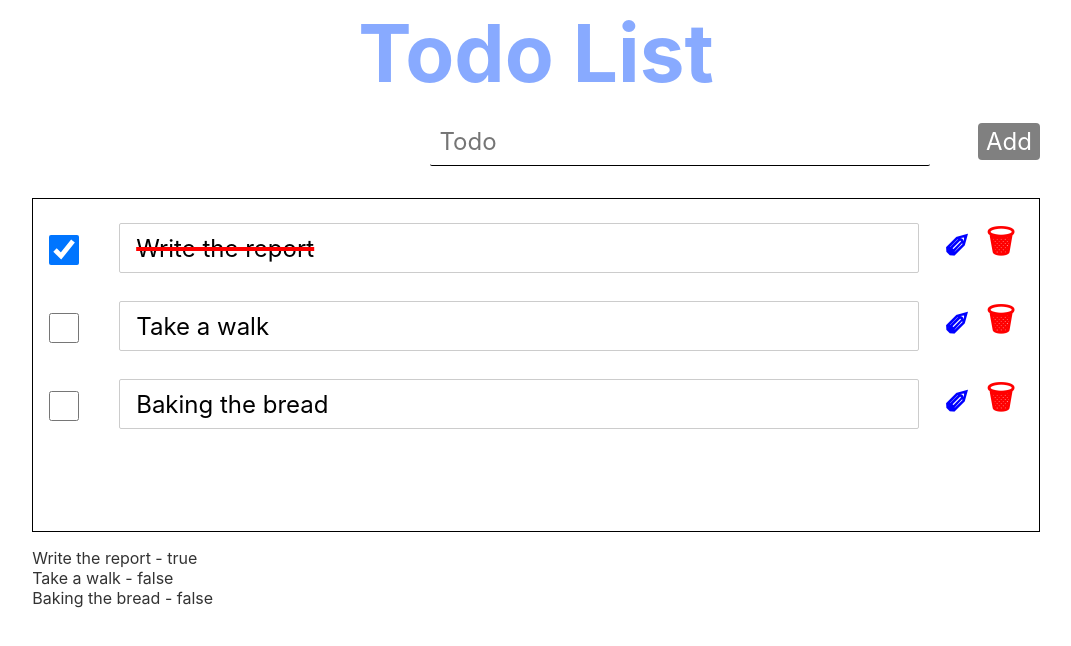
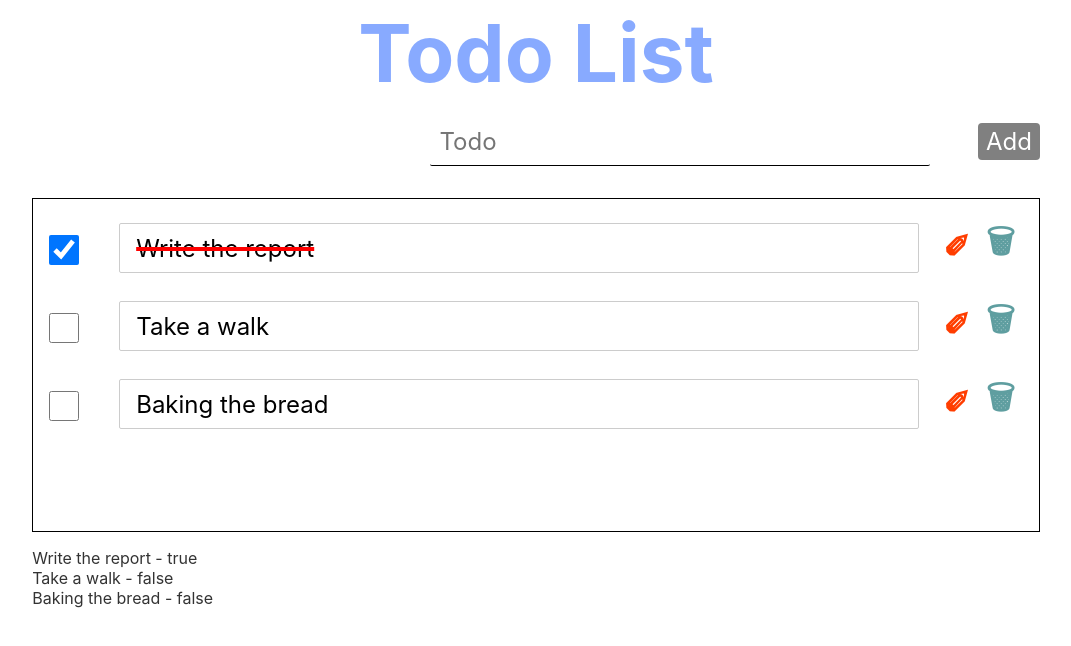
Before and after one commit to neomatrix79/todo-list-svelte, a Svelte app: page / in a window 1280 px wide. Shown: the top 646 px of the page, without its empty margins (104-1175 px from the left). Built offline with nearby package versions, Linux system fonts and the light colour scheme.

Commit message:
Second commit

```diff
--- a/src/components/Todo.svelte
+++ b/src/components/Todo.svelte
@@ -1,7 +1,7 @@
 <script lang="ts">
   import type { TodoType } from "../lib/types";
   import { fade, FadeParams } from "svelte/transition";
-  import { sineIn } from "svelte/easing";
+  import { quadIn } from "svelte/easing";
   import { createEventDispatcher } from "svelte";
 
   export let todo: TodoType = undefined;
@@ -43,16 +43,17 @@
 
   const option: FadeParams = {
     duration: 1000,
-    easing: sineIn,
+    easing: quadIn,
   };
 </script>
 
 <li transition:fade={option}>
-  <input type="checkbox" bind:checked={todo.done} />
+  <input type="checkbox" title="완료여부" bind:checked={todo.done} />
   <input
     type="text"
     name="todo"
     class="strike-{todo.done} edit-{!readonly}"
+    title="할 일"
     bind:value={todo.text}
     use:onInit
     on:keydown={onBlur}
@@ -101,7 +102,8 @@
   }
 
   button:hover {
-    background-color: aquamarine;
+    /* background-color: rgb(172, 167, 167); */
+    color: greenyellow;
   }
 
   .icon-edit {
@@ -110,7 +112,7 @@
     background-color: transparent;
     font-size: 2rem;
     font-weight: bold;
-    color: blue;
+    color: #ff3d00;
   }
 
   .icon-trash {
@@ -119,6 +121,6 @@
     background-color: transparent;
     font-size: 2rem;
     font-weight: bold;
-    color: red;
+    color: cadetblue;
   }
 </style>
```
